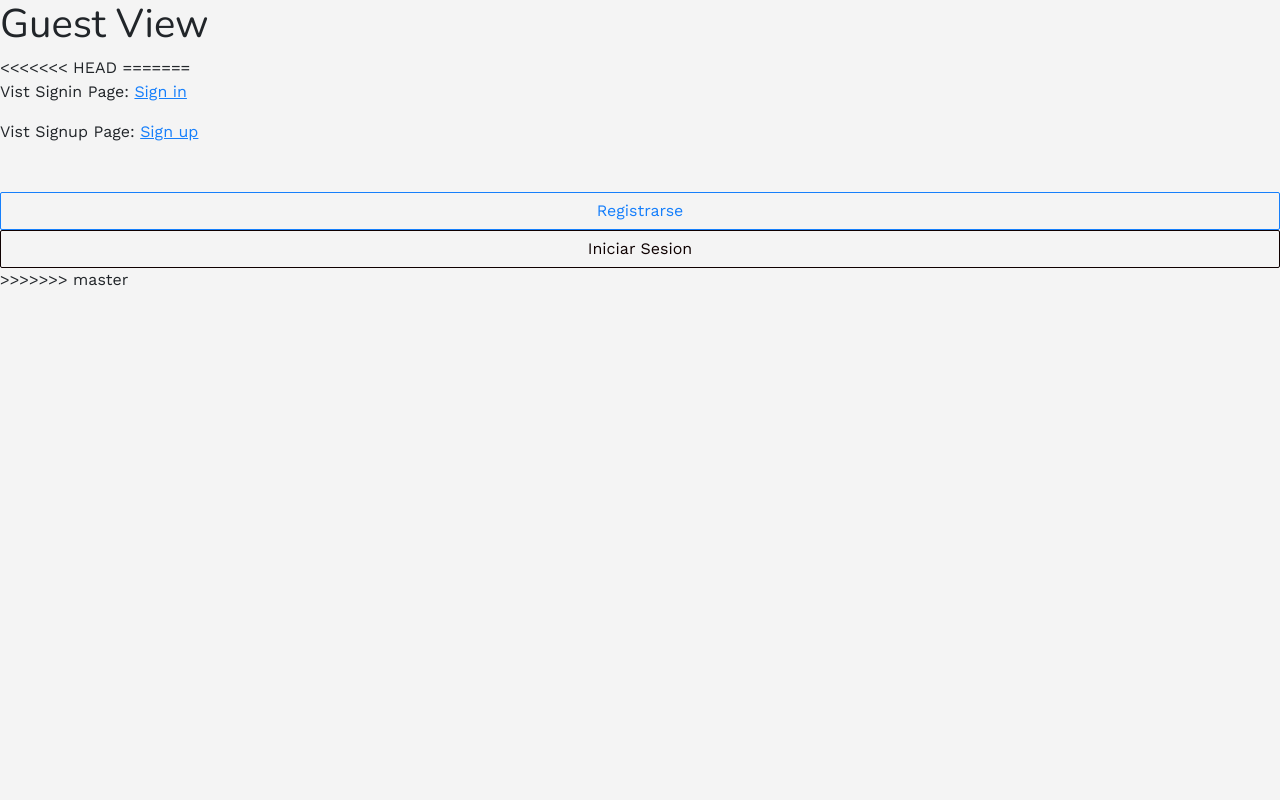
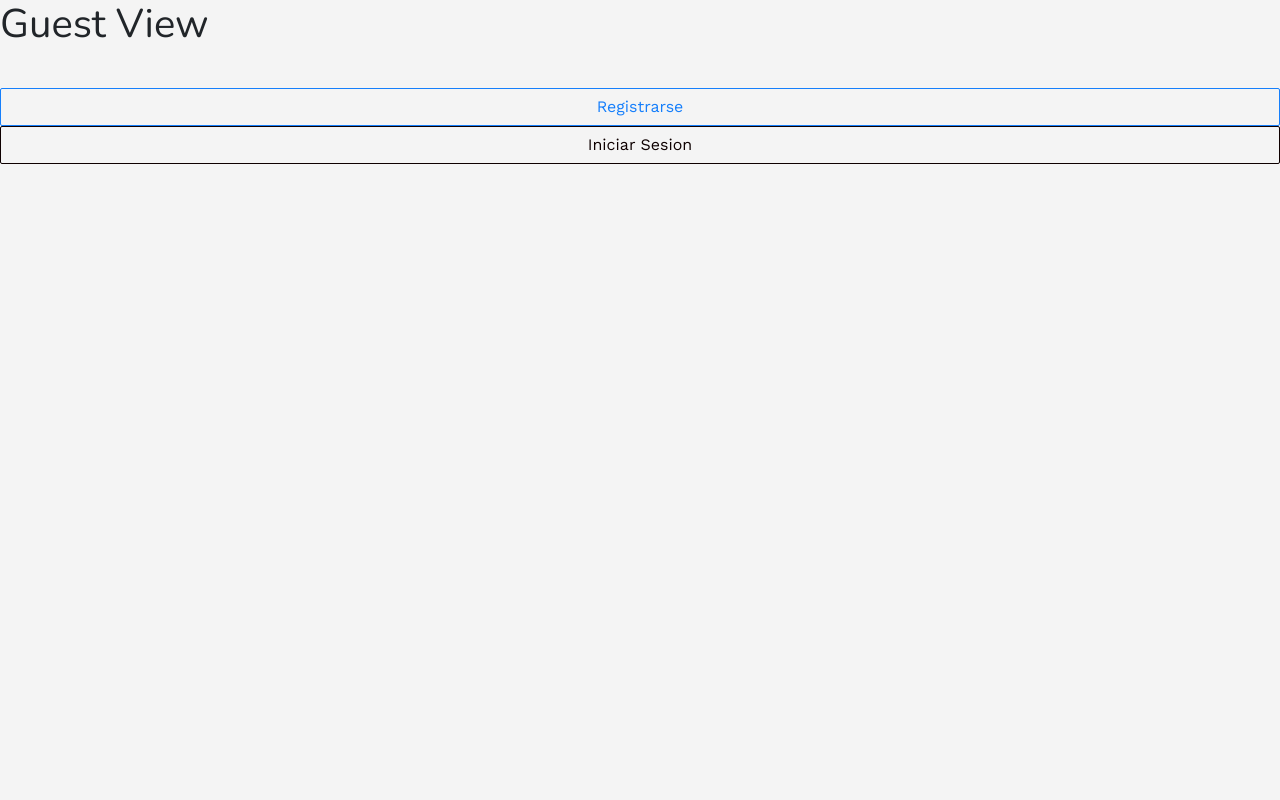
Before and after one commit to Yesenia1733/ruby-template, a Rails app: page / in a window 1280 px wide. Run offline with Rails 7, Linux system fonts and the light colour scheme; style sheets or scripts are compiled from the project's sources; some libraries are stand-ins or nearby versions.

Commit message:
fix my integration

```diff
--- a/app/views/layouts/application.html.erb
+++ b/app/views/layouts/application.html.erb
@@ -61,12 +61,9 @@
 <!-- End Footer -->
     <% else %>
        <h1 class="text-wtest">Guest View</h1>
-<<<<<<< HEAD
-=======
-      	<p>Vist Signin Page: <%= link_to "Sign in", new_user_session_path %></p>
-      	<p>Vist Signup Page: <%= link_to "Sign up", new_user_registration_path %></p>
+
     	<%= yield %>
->>>>>>> master
+
 
     <% end %>
 	</body>
```
